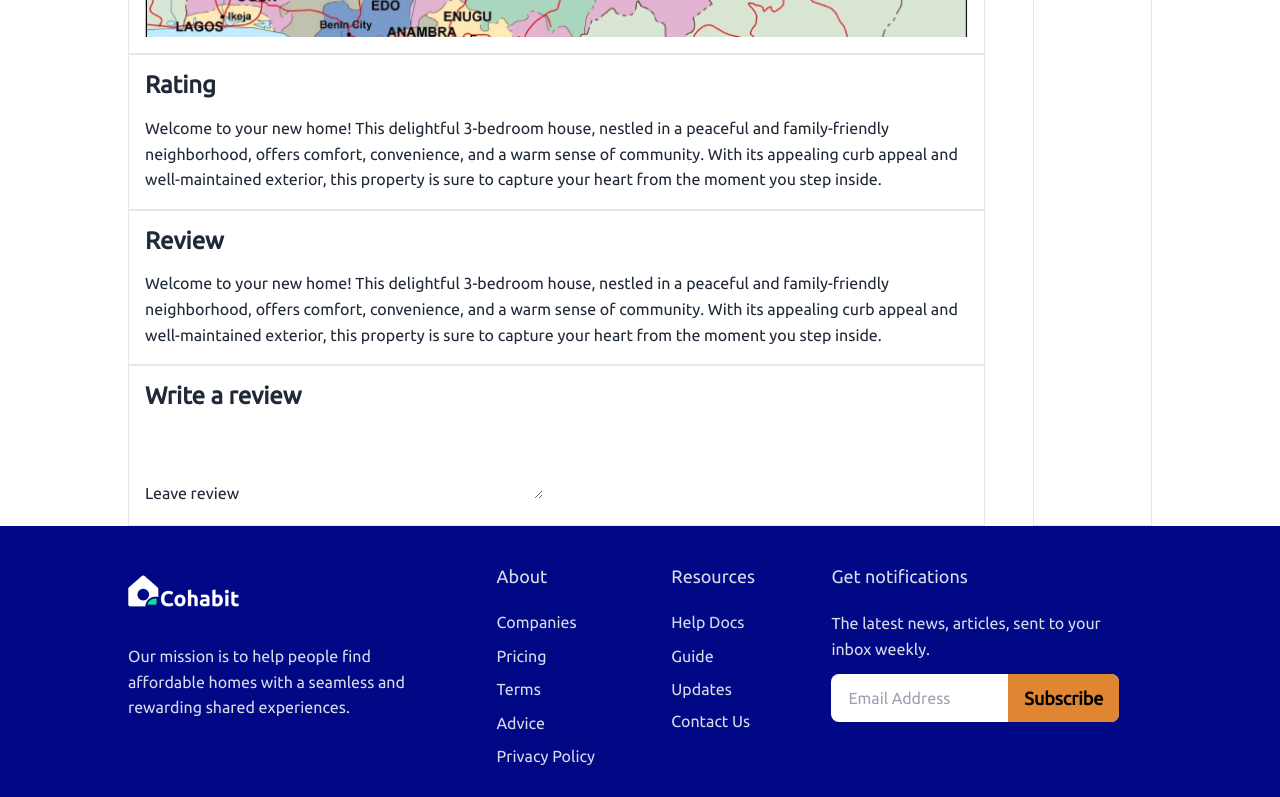
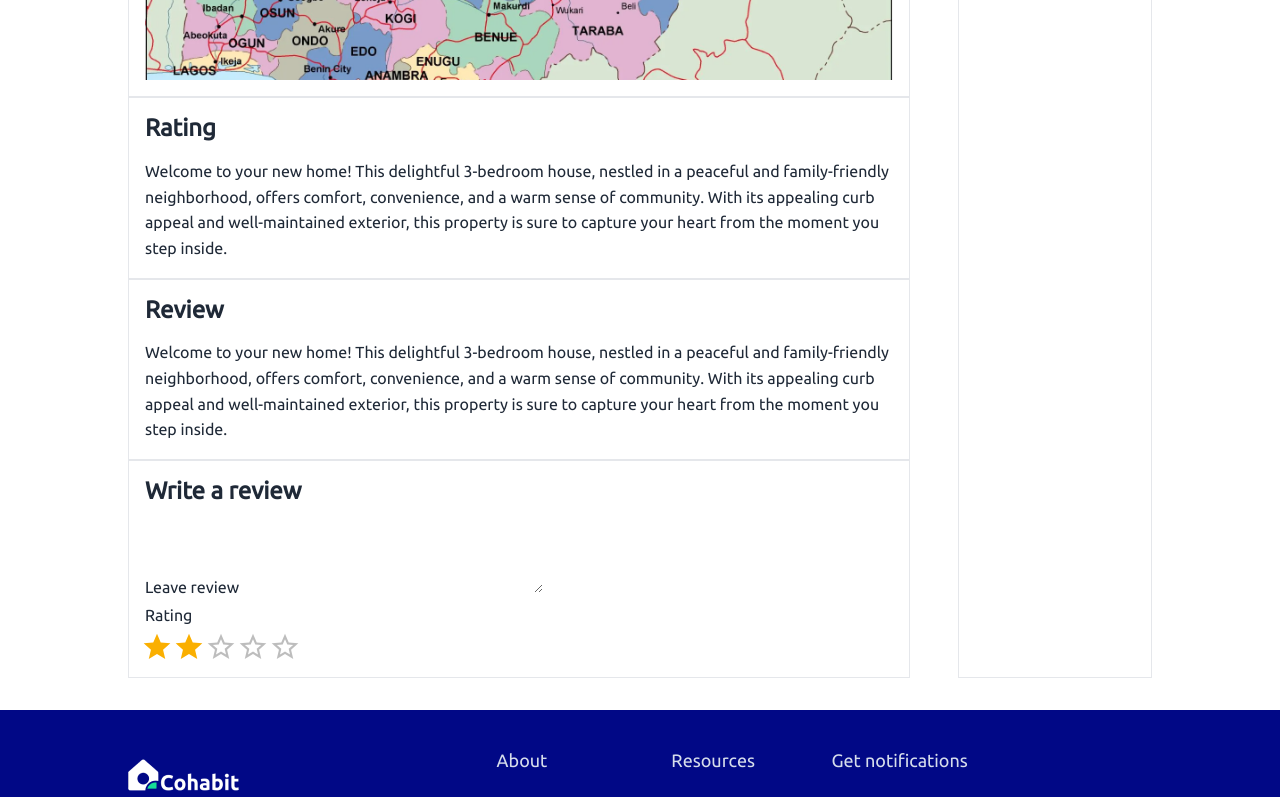
Before and after one commit to lazynerd-studios/Co-Habit-Landing, a React (Vite) app: page /details in a window 1280 px wide. Shown: the part 1757-2554 px from the top of the page. Built offline with nearby package versions, Linux system fonts and the light colour scheme.

Commit message:
Update Details.jsx

```diff
--- a/src/Components/Details/Details.jsx
+++ b/src/Components/Details/Details.jsx
@@ -22,6 +22,7 @@ import HouseBg01 from "../../assets/HouseBg01.png"
 import HouseBg02 from "../../assets/HouseBg02.png"
 import Half01 from "../../assets/Half01.png"
 import Half02 from "../../assets/Half02.png"
+import BasicRating from "./Rating";
 // import MobileLines from "../../assets/Mobile lines.png"
 
 
@@ -115,8 +116,8 @@ const Details = () => {
 
 
                 {/* DESCRIPTION */}
-                <div className="flex laptop:mt laptop:mx-[8rem] gap-12">
-                    <div className="laptop:mx-[rem] gap-">
+                <div className="flex laptop:mt laptop:mx-[8rem] mb-8 gap-12">
+                    <div className="laptop:mx-[rem] gap- laptop:w-auto">
 
                         <div className="w-auto p-4 border text-[1.5rem] font-bold laptop:mt-[10rem]">
 
@@ -202,7 +203,7 @@ const Details = () => {
                             <h1 className="font-bold leading-[1.8rem] pb-4 text-[1.5rem]">
                                 Location
                             </h1>
-                            <img src={Map} className="" alt="" />
+                            <img src={Map} className="select-none" alt="" />
                         </div>
 
                         {/* Rating */}
@@ -251,11 +252,21 @@ const Details = () => {
                             <textarea id="reviews">
 
                             </textarea>
+
+                            <span>
+                                <p className="leading-[1.6rem] font-medium mb-2">
+                                    Rating
+                                </p>
+
+                                <BasicRating />
+                            </span>
+
                         </div>
 
                     </div>
 
-                    <div className="w-auto p-4 text-[1.5rem] border font-bold laptop:mt-[10rem]">
+                    {/* right column */}
+                    <div className="w-[50%] p-4 text-[1.5rem] border font-bold laptop:mt-[10rem]">
                         <div className="">
                             {/* share */}
                             <span className="flex">
```
